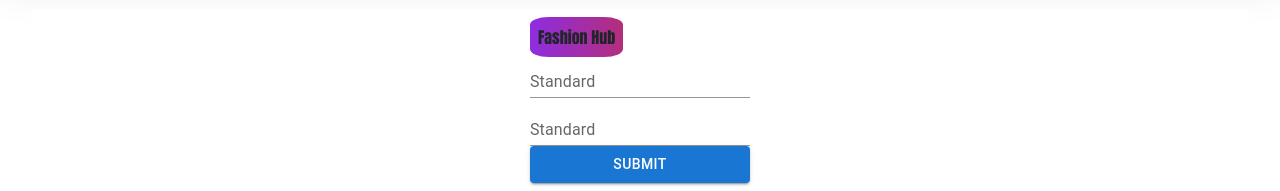
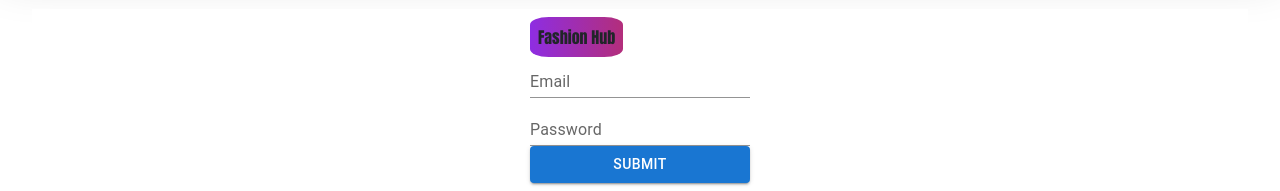
Before and after one commit to DouglasEresu/fashionhub, a Next.js app: page /login in a window 1280 px wide. Shown: the part 127-318 px from the top of the page. Built offline with nearby package versions, Linux system fonts and the light colour scheme; no server answers; a web font is replaced by a local one.

Commit message:
image optimisation

```diff
--- a/package.json
+++ b/package.json
@@ -25,6 +25,7 @@
     "react-outside-click-handler": "^1.3.0",
     "react-redux": "^8.0.2",
     "reactstrap": "^9.1.1",
+    "sharp": "^0.31.3",
     "styled-components": "^5.3.5",
     "yup": "^1.0.2"
   },
--- a/pages/login/login-form.js
+++ b/pages/login/login-form.js
@@ -57,7 +57,7 @@ const schema = yup.object().shape({
         </span>
       )}
 
-      <TextField id="standard-basic" label="Standard" variant="standard"
+      <TextField id="standard-basic" label="Email" variant="standard"
       name="email"
         value={formData.email}
         placeholder="Email"
@@ -66,7 +66,7 @@ const schema = yup.object().shape({
       />
 
 
-      <TextField id="standard-basic" label="Standard" variant="standard"
+      <TextField id="standard-basic" label="Password" variant="standard"
       name="password"
         value={formData.password}
         placeholder="Password"
```
Also changed, not shown: 1 other file (tests, documents, lock files or other folders).
